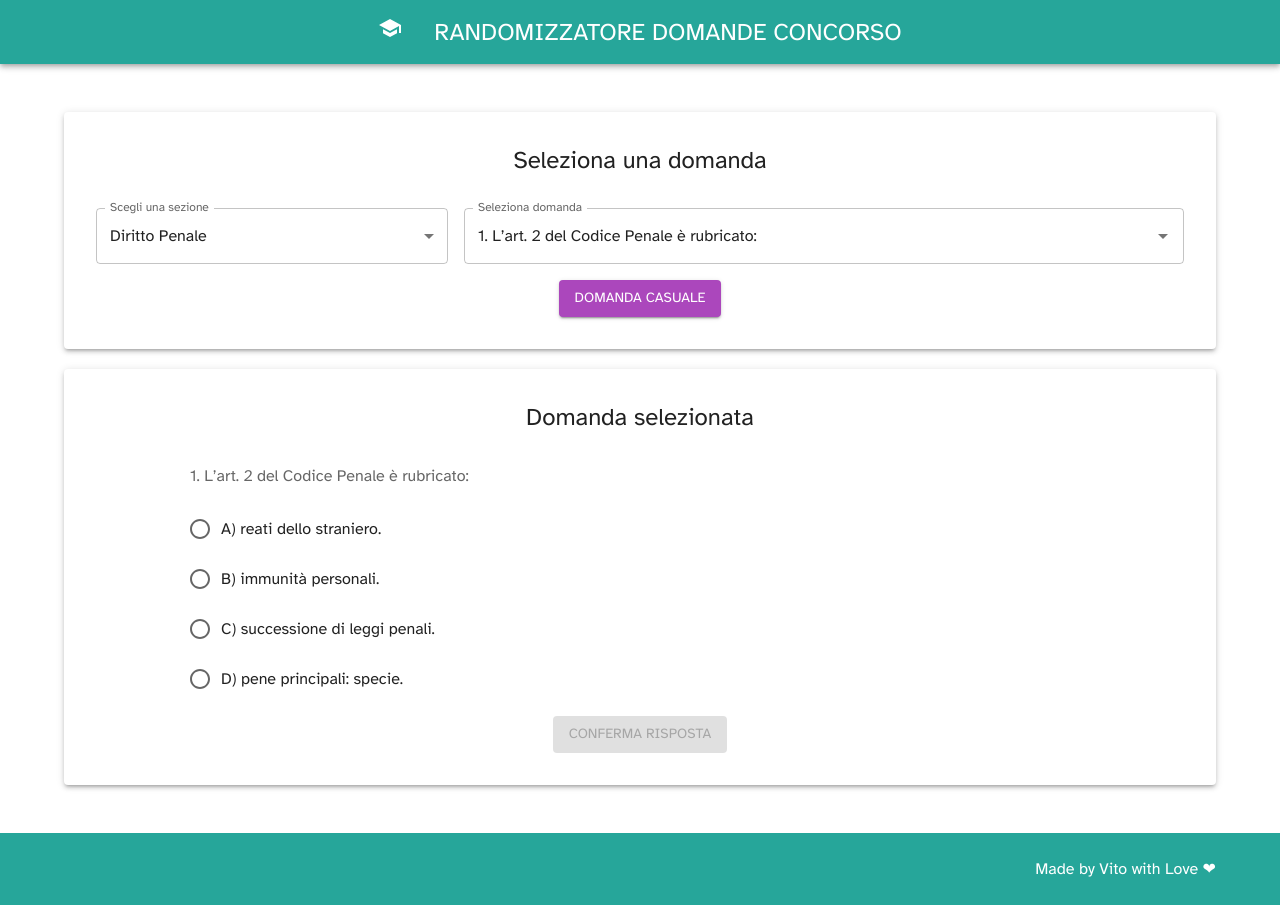
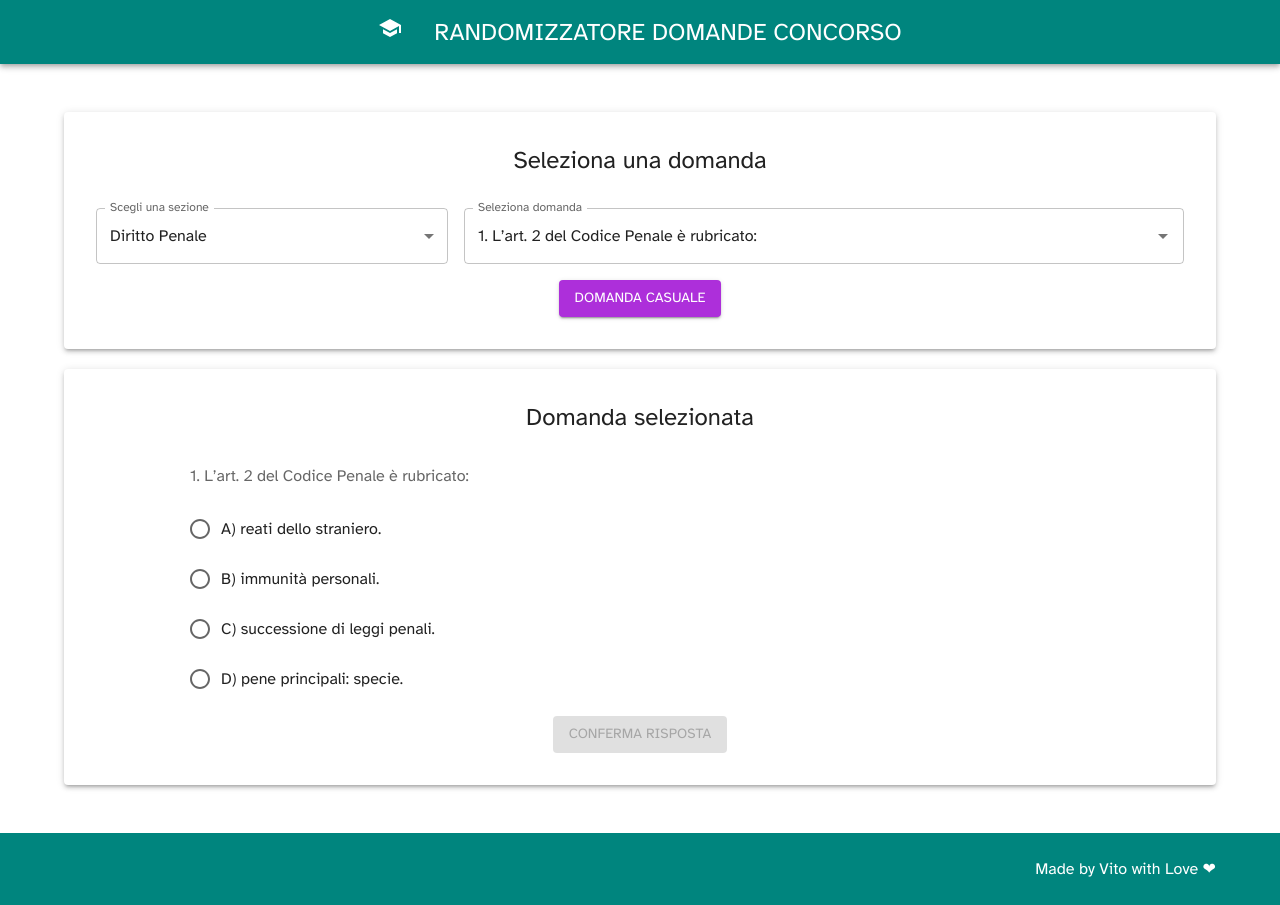
Before and after one commit to VvsGitH/studio-banca-dati-polizia-stato-2022, a React (Vite) app in the folder ui/: page / in a window 1280 px wide. Built offline with nearby package versions, Linux system fonts and the light colour scheme.

Commit message:
Feat: incremented contrast ratio to WCAG AA

```diff
--- a/ui/src/App.tsx
+++ b/ui/src/App.tsx
@@ -7,16 +7,16 @@ import { DataBankContextProvider } from "./context/data-bank.context";
 const theme = createTheme({
   palette: {
     primary: {
-      main: "#26a69a",
-      light: "#51b7ae",
-      dark: "#1a746b",
-      contrastText: "#fff",
+      main: "#00857E",
+      light: "#339D97",
+      dark: "#005D58",
+      contrastText: "#FFFFFF",
     },
     secondary: {
-      main: "#ab47bc",
-      light: "#bb6bc9",
-      dark: "#773183",
-      contrastText: "#fff",
+      main: "#AD2FDA",
+      light: "#BD58E1",
+      dark: "#792098",
+      contrastText: "#FFFFFF",
     },
   },
   typography: {
```
